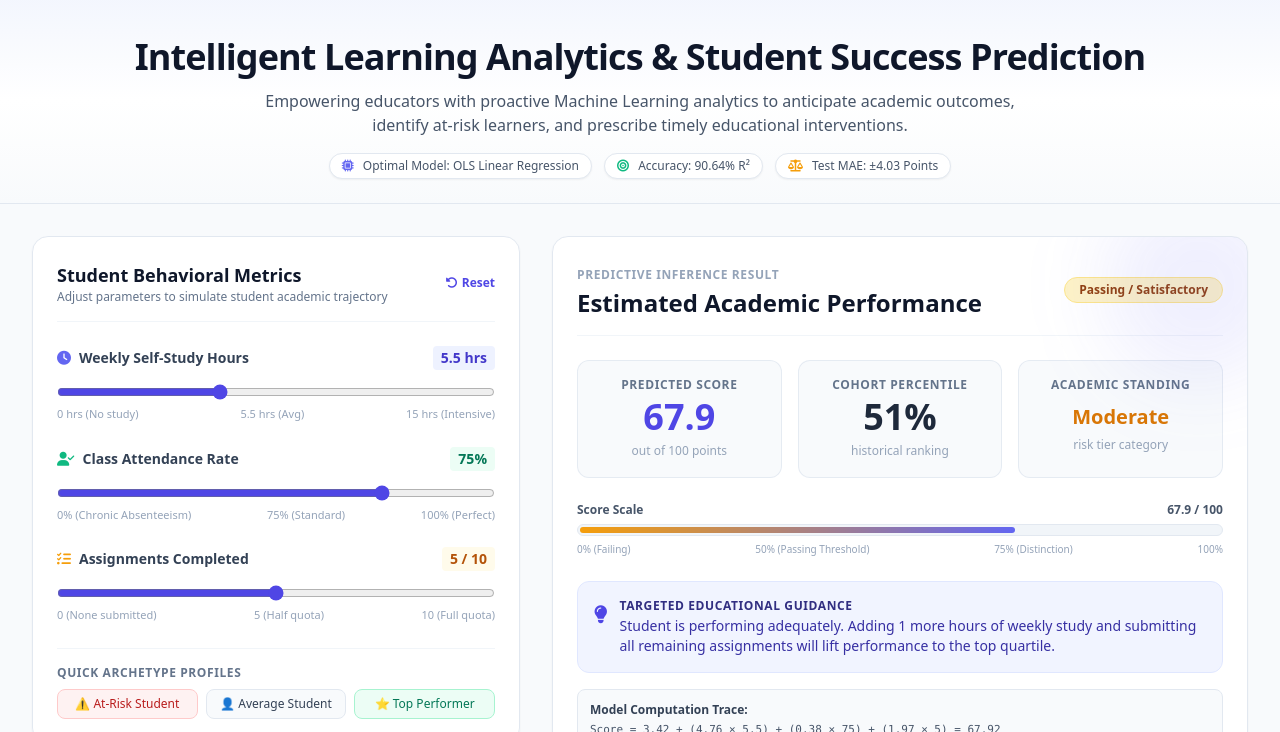
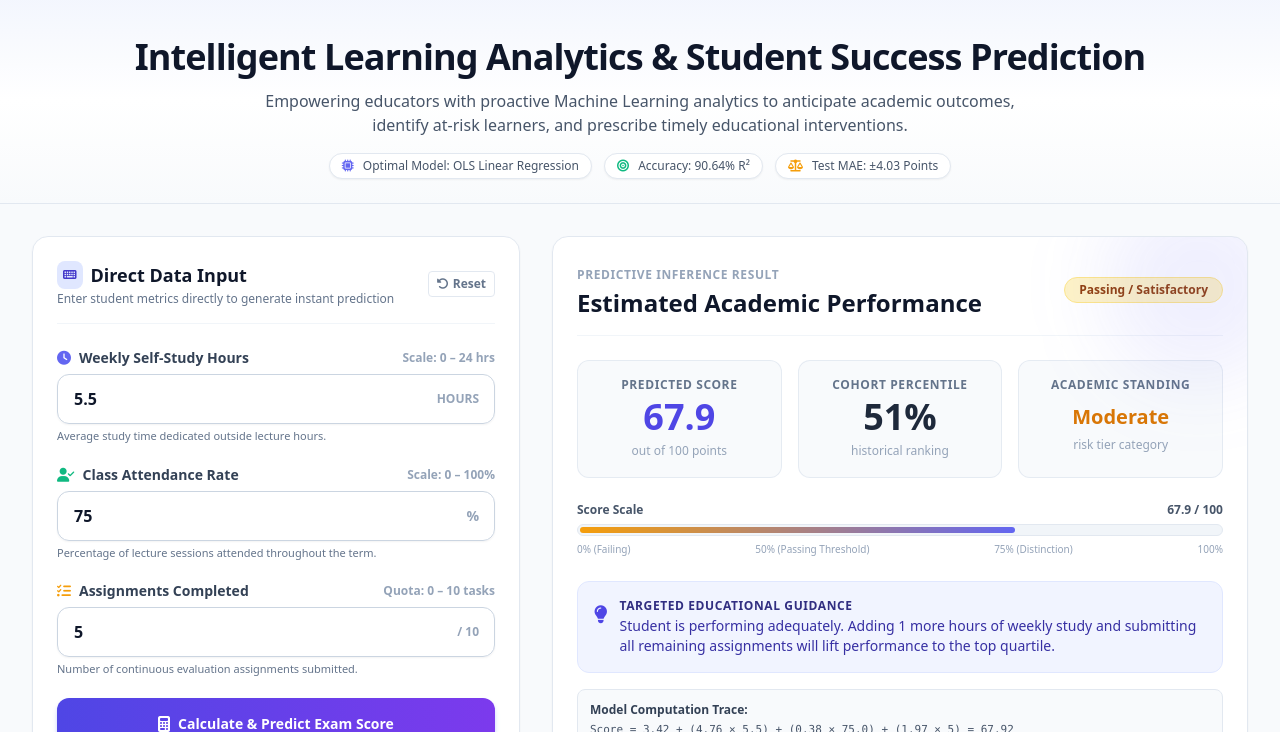
Before and after one commit to Abhi111227/Student-Performance-Prediction-Framework, a website: page public/index.html in a window 1280 px wide. Shown: the part 68-800 px from the top of the page. Drawn offline with nearby package versions, Linux system fonts and the light colour scheme.

Commit message:
feat(ui): replace range sliders with direct manual data entry form and calculate action button

```diff
--- a/public/index.html
+++ b/public/index.html
@@ -103,83 +103,134 @@
     <div id="tab-predict" class="tab-pane space-y-8">
       <div class="grid grid-cols-1 lg:grid-cols-12 gap-8 items-start">
 
-        <!-- Input Parameters Card (5 Cols) -->
+        <!-- Direct Manual Input System Card (5 Cols) -->
         <div class="lg:col-span-5 glass-card rounded-2xl p-6 shadow-sm border border-slate-200">
           <div class="flex items-center justify-between pb-4 border-b border-slate-100">
             <div>
-              <h2 class="text-lg font-bold text-slate-900">Student Behavioral Metrics</h2>
-              <p class="text-xs text-slate-500">Adjust parameters to simulate student academic trajectory</p>
+              <div class="flex items-center space-x-2">
+                <span class="p-1.5 bg-indigo-100 text-indigo-700 rounded-lg text-xs font-bold">
+                  <i class="fa-solid fa-keyboard"></i>
+                </span>
+                <h2 class="text-lg font-bold text-slate-900">Direct Data Input</h2>
               </div>
-            <button onclick="resetInputs()" class="text-xs font-semibold text-indigo-600 hover:text-indigo-800 transition">
+              <p class="text-xs text-slate-500 mt-0.5">Enter student metrics directly to generate instant prediction</p>
+            </div>
+            <button onclick="resetInputs()" class="text-xs font-semibold text-slate-500 hover:text-indigo-600 px-2 py-1 rounded border border-slate-200 hover:border-indigo-200 transition">
               <i class="fa-solid fa-rotate-left mr-1"></i>Reset
             </button>
           </div>
 
-          <div class="space-y-6 mt-6">
-            <!-- Study Hours Slider -->
+          <form id="predictionForm" onsubmit="event.preventDefault(); calculatePrediction();" class="space-y-5 mt-6">
+            <!-- Study Hours Direct Input -->
             <div>
-              <div class="flex justify-between items-center mb-2">
-                <label class="text-sm font-semibold text-slate-700 flex items-center">
+              <label for="studyHours" class="flex justify-between items-center text-sm font-semibold text-slate-700 mb-1.5">
+                <span class="flex items-center">
                   <i class="fa-solid fa-clock text-indigo-500 mr-2"></i>Weekly Self-Study Hours
+                </span>
+                <span class="text-xs font-semibold text-slate-400">Scale: 0 – 24 hrs</span>
               </label>
-                <span id="studyHoursVal" class="text-sm font-bold px-2 py-0.5 rounded bg-indigo-50 text-indigo-700">5.5 hrs</span>
-              </div>
-              <input type="range" id="studyHours" min="0" max="15" step="0.25" value="5.5" class="w-full h-2 bg-slate-200 rounded-lg cursor-pointer" oninput="calculatePrediction()">
-              <div class="flex justify-between text-[11px] text-slate-400 mt-1">
-                <span>0 hrs (No study)</span>
-                <span>5.5 hrs (Avg)</span>
-                <span>15 hrs (Intensive)</span>
+              <div class="relative rounded-xl shadow-sm">
+                <input
+                  type="number"
+                  id="studyHours"
+                  step="0.1"
+                  min="0"
+                  max="24"
+                  value="5.5"
+                  placeholder="e.g. 6.0"
+                  required
+                  class="block w-full rounded-xl border border-slate-300 pl-4 pr-16 py-3 text-slate-900 font-bold text-base focus:border-indigo-500 focus:ring-2 focus:ring-indigo-200 transition bg-white"
+                  oninput="calculatePrediction()"
+                >
+                <div class="pointer-events-none absolute inset-y-0 right-0 flex items-center pr-4">
+                  <span class="text-xs font-bold text-slate-400 uppercase">Hours</span>
                 </div>
               </div>
+              <p class="text-[11px] text-slate-500 mt-1">Average study time dedicated outside lecture hours.</p>
+            </div>
 
-            <!-- Attendance Slider -->
+            <!-- Attendance Percentage Direct Input -->
             <div>
-              <div class="flex justify-between items-center mb-2">
-                <label class="text-sm font-semibold text-slate-700 flex items-center">
+              <label for="attendance" class="flex justify-between items-center text-sm font-semibold text-slate-700 mb-1.5">
+                <span class="flex items-center">
                   <i class="fa-solid fa-user-check text-emerald-500 mr-2"></i>Class Attendance Rate
+                </span>
+                <span class="text-xs font-semibold text-slate-400">Scale: 0 – 100%</span>
               </label>
-                <span id="attendanceVal" class="text-sm font-bold px-2 py-0.5 rounded bg-emerald-50 text-emerald-700">75%</span>
-              </div>
-              <input type="range" id="attendance" min="0" max="100" step="1" value="75" class="w-full h-2 bg-slate-200 rounded-lg cursor-pointer" oninput="calculatePrediction()">
-              <div class="flex justify-between text-[11px] text-slate-400 mt-1">
-                <span>0% (Chronic Absenteeism)</span>
-                <span>75% (Standard)</span>
-                <span>100% (Perfect)</span>
+              <div class="relative rounded-xl shadow-sm">
+                <input
+                  type="number"
+                  id="attendance"
+                  step="0.5"
+                  min="0"
+                  max="100"
+                  value="75"
+                  placeholder="e.g. 85"
+                  required
+                  class="block w-full rounded-xl border border-slate-300 pl-4 pr-12 py-3 text-slate-900 font-bold text-base focus:border-indigo-500 focus:ring-2 focus:ring-indigo-200 transition bg-white"
+                  oninput="calculatePrediction()"
+                >
+                <div class="pointer-events-none absolute inset-y-0 right-0 flex items-center pr-4">
+                  <span class="text-sm font-bold text-slate-400">%</span>
                 </div>
               </div>
+              <p class="text-[11px] text-slate-500 mt-1">Percentage of lecture sessions attended throughout the term.</p>
+            </div>
 
-            <!-- Assignments Completed Slider -->
+            <!-- Assignments Completed Direct Input -->
             <div>
-              <div class="flex justify-between items-center mb-2">
-                <label class="text-sm font-semibold text-slate-700 flex items-center">
+              <label for="assignments" class="flex justify-between items-center text-sm font-semibold text-slate-700 mb-1.5">
+                <span class="flex items-center">
                   <i class="fa-solid fa-list-check text-amber-500 mr-2"></i>Assignments Completed
+                </span>
+                <span class="text-xs font-semibold text-slate-400">Quota: 0 – 10 tasks</span>
               </label>
-                <span id="assignmentsVal" class="text-sm font-bold px-2 py-0.5 rounded bg-amber-50 text-amber-700">5 / 10</span>
-              </div>
-              <input type="range" id="assignments" min="0" max="10" step="1" value="5" class="w-full h-2 bg-slate-200 rounded-lg cursor-pointer" oninput="calculatePrediction()">
-              <div class="flex justify-between text-[11px] text-slate-400 mt-1">
-                <span>0 (None submitted)</span>
-                <span>5 (Half quota)</span>
-                <span>10 (Full quota)</span>
+              <div class="relative rounded-xl shadow-sm">
+                <input
+                  type="number"
+                  id="assignments"
+                  step="1"
+                  min="0"
+                  max="10"
+                  value="5"
+                  placeholder="e.g. 7"
+                  required
+                  class="block w-full rounded-xl border border-slate-300 pl-4 pr-16 py-3 text-slate-900 font-bold text-base focus:border-indigo-500 focus:ring-2 focus:ring-indigo-200 transition bg-white"
+                  oninput="calculatePrediction()"
+                >
+                <div class="pointer-events-none absolute inset-y-0 right-0 flex items-center pr-4">
+                  <span class="text-xs font-bold text-slate-400">/ 10</span>
                 </div>
               </div>
+              <p class="text-[11px] text-slate-500 mt-1">Number of continuous evaluation assignments submitted.</p>
+            </div>
 
-            <!-- Preset Profiles -->
-            <div class="pt-4 border-t border-slate-100">
-              <span class="text-xs font-semibold text-slate-500 uppercase tracking-wider block mb-2">Quick Archetype Profiles</span>
+            <!-- Primary Prediction Action Button -->
+            <button
+              type="submit"
+              class="w-full py-3.5 px-6 rounded-xl bg-gradient-to-r from-indigo-600 to-violet-600 hover:from-indigo-700 hover:to-violet-700 text-white font-bold text-sm shadow-md shadow-indigo-200 hover:shadow-indigo-300 transition flex items-center justify-center space-x-2 active:scale-[0.99]"
+            >
+              <i class="fa-solid fa-calculator text-base"></i>
+              <span>Calculate & Predict Exam Score</span>
+            </button>
+          </form>
+
+          <!-- Quick Archetype Preset Buttons -->
+          <div class="pt-5 mt-6 border-t border-slate-100">
+            <span class="text-xs font-bold text-slate-500 uppercase tracking-wider block mb-2.5">
+              <i class="fa-solid fa-bolt text-amber-500 mr-1"></i>Quick Sample Archetypes
+            </span>
             <div class="grid grid-cols-3 gap-2">
-                <button onclick="setProfile(2.0, 55, 2)" class="px-2.5 py-1.5 text-xs font-medium rounded-lg border border-red-200 bg-red-50 text-red-700 hover:bg-red-100 transition">
-                  ⚠️ At-Risk Student
+              <button onclick="setProfile(2.0, 55, 2)" class="px-2.5 py-2 text-xs font-semibold rounded-lg border border-red-200 bg-red-50 text-red-700 hover:bg-red-100 transition text-center">
+                ⚠️ At-Risk
               </button>
-                <button onclick="setProfile(5.5, 75, 5)" class="px-2.5 py-1.5 text-xs font-medium rounded-lg border border-slate-200 bg-slate-50 text-slate-700 hover:bg-slate-100 transition">
-                  👤 Average Student
+              <button onclick="setProfile(5.5, 75, 5)" class="px-2.5 py-2 text-xs font-semibold rounded-lg border border-slate-200 bg-slate-50 text-slate-700 hover:bg-slate-100 transition text-center">
+                👤 Average
               </button>
-                <button onclick="setProfile(8.5, 95, 9)" class="px-2.5 py-1.5 text-xs font-medium rounded-lg border border-emerald-200 bg-emerald-50 text-emerald-700 hover:bg-emerald-100 transition">
-                  ⭐ Top Performer
+              <button onclick="setProfile(8.5, 95, 9)" class="px-2.5 py-2 text-xs font-semibold rounded-lg border border-emerald-200 bg-emerald-50 text-emerald-700 hover:bg-emerald-100 transition text-center">
+                ⭐ Top Scorer
               </button>
             </div>
-            </div>
-
           </div>
         </div>
 
@@ -474,13 +525,17 @@
   <!-- Real-Time Prediction Logic -->
   <script>
     function calculatePrediction() {
-      const studyHours = parseFloat(document.getElementById('studyHours').value);
-      const attendance = parseFloat(document.getElementById('attendance').value);
-      const assignments = parseFloat(document.getElementById('assignments').value);
+      const studyInput = document.getElementById('studyHours');
+      const attendanceInput = document.getElementById('attendance');
+      const assignmentsInput = document.getElementById('assignments');
 
-      document.getElementById('studyHoursVal').innerText = studyHours.toFixed(1) + ' hrs';
-      document.getElementById('attendanceVal').innerText = attendance + '%';
-      document.getElementById('assignmentsVal').innerText = assignments + ' / 10';
+      let studyHours = parseFloat(studyInput ? studyInput.value : 5.5);
+      let attendance = parseFloat(attendanceInput ? attendanceInput.value : 75);
+      let assignments = parseFloat(assignmentsInput ? assignmentsInput.value : 5);
+
+      if (isNaN(studyHours)) studyHours = 0;
+      if (isNaN(attendance)) attendance = 0;
+      if (isNaN(assignments)) assignments = 0;
 
       // Champion OLS Model Formula:
       // Exam_Score = 3.4209 + (4.7639 * Study_Hours) + (0.3795 * Attendance) + (1.9669 * Assignments)
@@ -504,7 +559,7 @@
 
       // Mathematical trace string
       document.getElementById('mathTrace').innerText =
-        `Score = 3.42 + (4.76 × ${studyHours.toFixed(1)}) + (0.38 × ${attendance}) + (1.97 × ${assignments}) = ${score.toFixed(2)}`;
+        `Score = 3.42 + (4.76 × ${studyHours.toFixed(1)}) + (0.38 × ${attendance.toFixed(1)}) + (1.97 × ${assignments.toFixed(0)}) = ${score.toFixed(2)}`;
 
       // Academic Standing & Guidance
       const badgeContainer = document.getElementById('badgeContainer');
```
Lines whose indentation alone changed are shown as unchanged.
